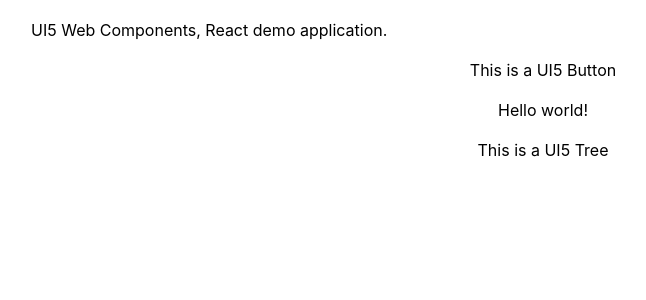
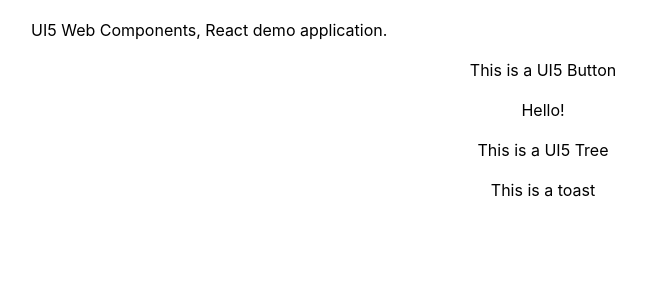
Before and after one commit to Szuhi/React-UI5-WebComponents, a React (Create React App) app: page / in a window 1280 px wide. Shown: the top 300 px of the page, without its empty margins (97-743 px from the left). Built offline with nearby package versions, Linux system fonts and the light colour scheme.

Commit message:
Button click does not work

```diff
--- a/src/App.js
+++ b/src/App.js
@@ -10,9 +10,11 @@
 
 class App extends Component {
   buttonClick = () => {
-//    render() {
-//      return <ui5-toast id="wcToastBasic">This is a toast</ui5-toast>;
-//    }
+    console.log("Button clicked");
+    const toast = document.getElementById('wcToastBasic');
+    console.log("DOM element found");
+    console.log(toast);
+    toast.show();
   }
 
   render () {
@@ -23,7 +25,7 @@
         </div>
         <div className="Content">
           <ui5-label>This is a UI5 Button</ui5-label><br /><br />
-          <ui5-button click={this.buttonClick}>Hello world!</ui5-button><br />
+          <ui5-button click={() => this.buttonClick}>Hello!</ui5-button><br />
           <br />
           <ui5-label>This is a UI5 Tree</ui5-label><br /><br />
           <ui5-tree id="myTree" class="full-width">
@@ -49,6 +51,8 @@
             <ui5-tree-item expanded text="Tree 3 (no icon)">
             </ui5-tree-item>
           </ui5-tree>
+
+          <ui5-toast id="wcToastBasic">This is a toast</ui5-toast>
         </div>
       </div>
     );
```
